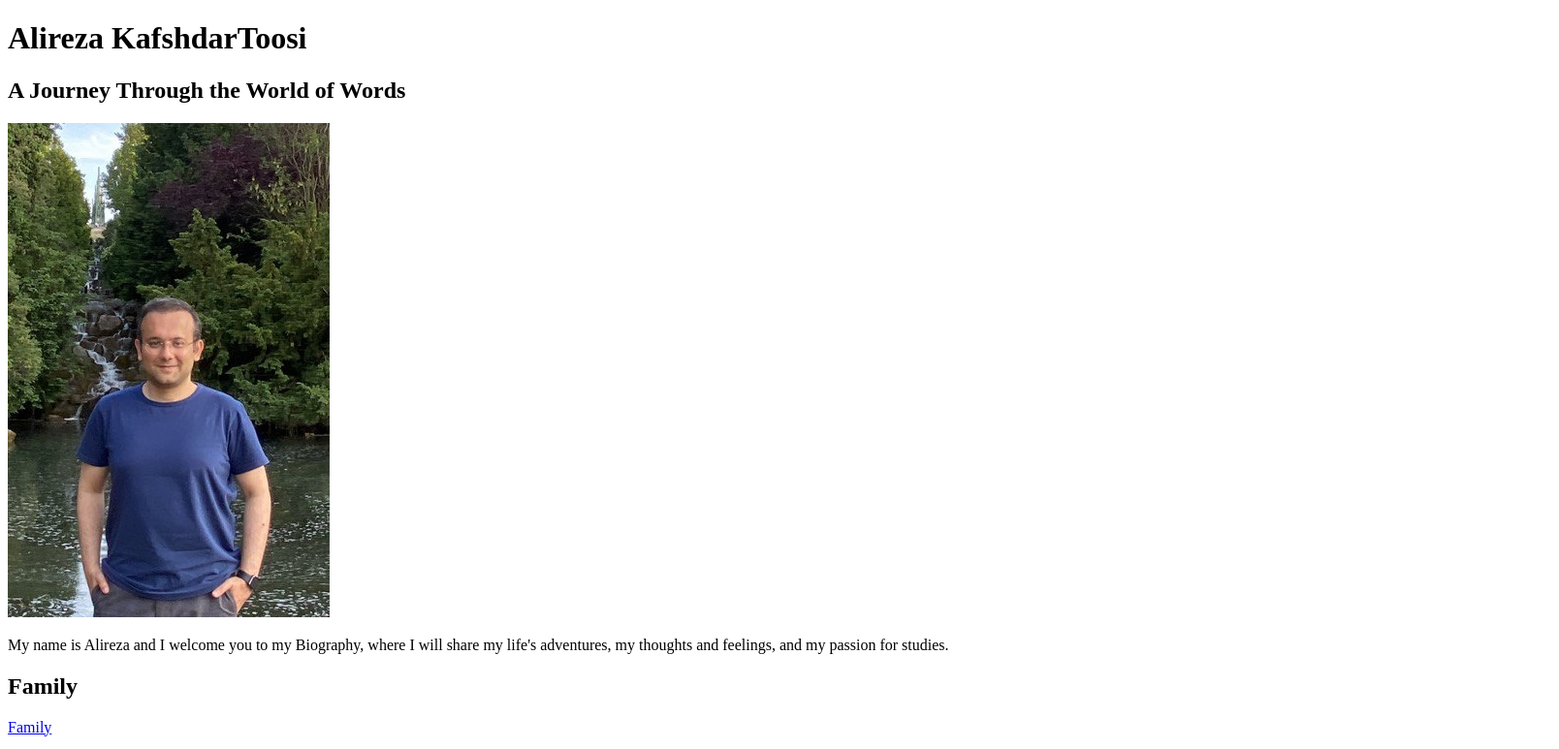
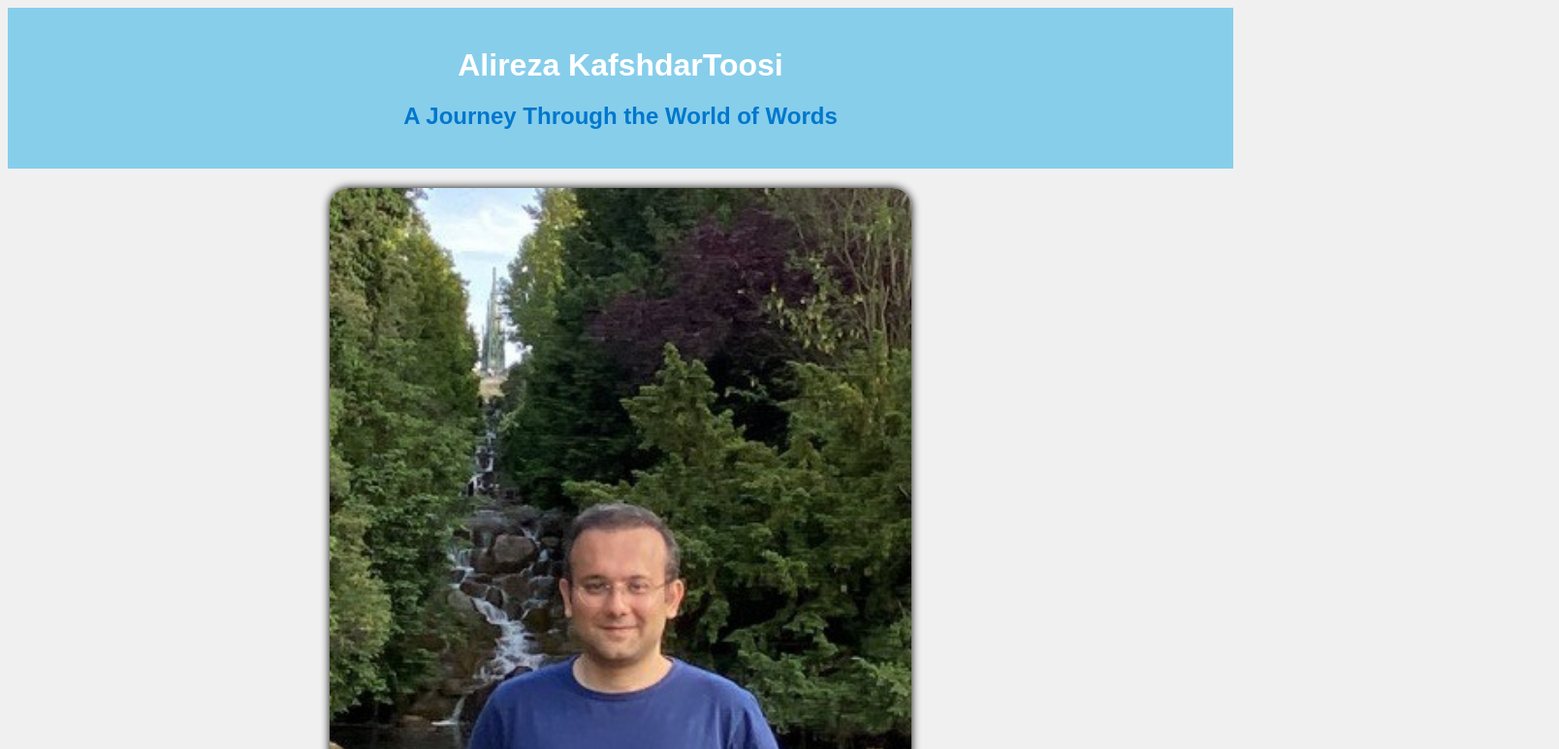
Before and after one commit to AlirezaKToosi/Biography, a plain HTML site: page index.html in a window 1280 px wide. Shown: the top 773 px of the page at 97% size, 1608 px wide, since content can reach past the window. Drawn offline with Linux system fonts and the light colour scheme.

Commit message:
add Style Css to the project

```diff
--- a/index.html
+++ b/index.html
@@ -3,6 +3,7 @@
 <head>
     <meta charset="UTF-8">
     <meta name="viewport" content="width=device-width, initial-scale=1.0">
+    <link rel="stylesheet" href="style/style.css">
     <title>Biography</title>
 </head>
 <body>
--- /dev/null
+++ b/style/style.css
@@ -0,0 +1,53 @@
+header{
+    background-color: skyblue;
+    color: #fff;
+    padding: 20px;
+    text-align: center;
+}
+h1{
+    margin-bottom: 0px;
+}
+body{
+    background-color: #f0f0f0;
+    font-family: Arial, sans-serif;
+    color:black;
+    margin: 0 px;
+}
+img{
+    width: 600px;
+    height: auto;
+    border-radius: 20px;
+    box-shadow: 0 0 10px rgba(0,0,0,1);
+    margin: 20px auto;
+    display: block;
+}
+
+p {
+    line-height: 1.5;
+}
+section {
+    margin: 20px 0;
+}
+
+h2 {
+    color: #0077cc;
+}
+a {
+    color: #0077cc;
+    text-decoration: none;
+}
+
+ul {
+    list-style-type: none;
+}
+
+ol {
+    list-style-type: decimal;
+}
+
+footer {
+    background-color: skyblue;
+    color: #fff;
+    text-align: center;
+    padding: 20px;
+}
```
